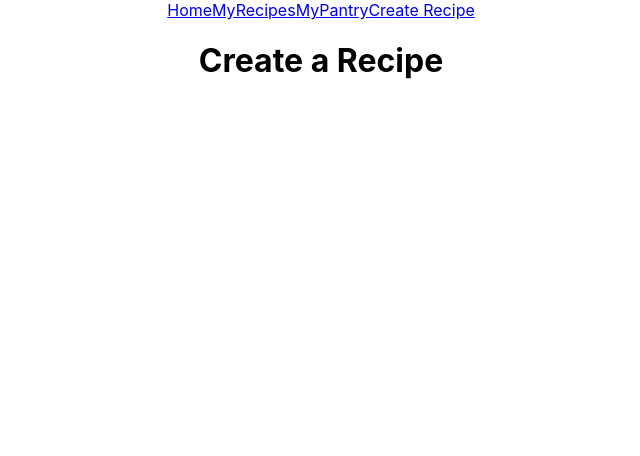
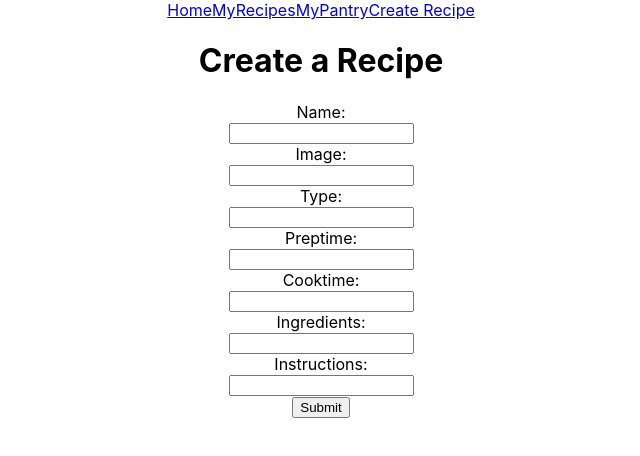
Before and after one commit to Convosable/MyPantry, a React (Create React App) app: page /createrecipe in a window 1280 px wide. Shown: the top 456 px of the page, without its empty margins (319-959 px from the left). Built offline with nearby package versions, Linux system fonts and the light colour scheme; data requests are answered from the project's data file.

Commit message:
sets up create a recipe form

```diff
--- a/src/CreateRecipe.js
+++ b/src/CreateRecipe.js
@@ -1,12 +1,38 @@
-import React from "react";
+import React, {useState} from "react";
 
 function CreateRecipe() {
 
+    const [formData, setFormData] = useState({
+        name: "",
+        image: "",
+        type: "",
+        preptime: "",
+        cooktime: "",
+        ingredients: [],
+        instructions: []
+    })
+
     return (
-        // Input Form to add all info necessary
-        <div>
+
+    <div>
             <h1>Create a Recipe</h1>
-
+            <form>
+                <label>Name: </label><br></br>
+                <input type="text" value = {formData.name}/><br></br>
+                <label>Image: </label><br></br>
+                <input type="text" value = {formData.image}/><br></br>
+                <label>Type: </label><br></br>
+                <input type="text" value = {formData.type}/><br></br>
+                <label>Preptime: </label><br></br>
+                <input type="text" value = {formData.preptime}/><br></br>
+                <label>Cooktime: </label><br></br>
+                <input type="text" value = {formData.cooktime}/><br></br>
+                <label>Ingredients: </label><br></br>
+                <input type="text" value = {formData.ingredients}/><br></br>
+                <label>Instructions: </label><br></br>
+                <input type="text" value = {formData.instructions}/><br></br>
+                <input type="submit" value = "Submit"/>
+            </form>
         </div>
     )
 }
--- a/src/RecipeDetail.js
+++ b/src/RecipeDetail.js
@@ -32,7 +32,9 @@ function RecipeDetail() {
                     {instructions.map((inst) => <li>{inst}</li>)}
                 </ol>
             </div>
+            <button>edit recipe</button>
         </div>
+
     )
 }
 
```
